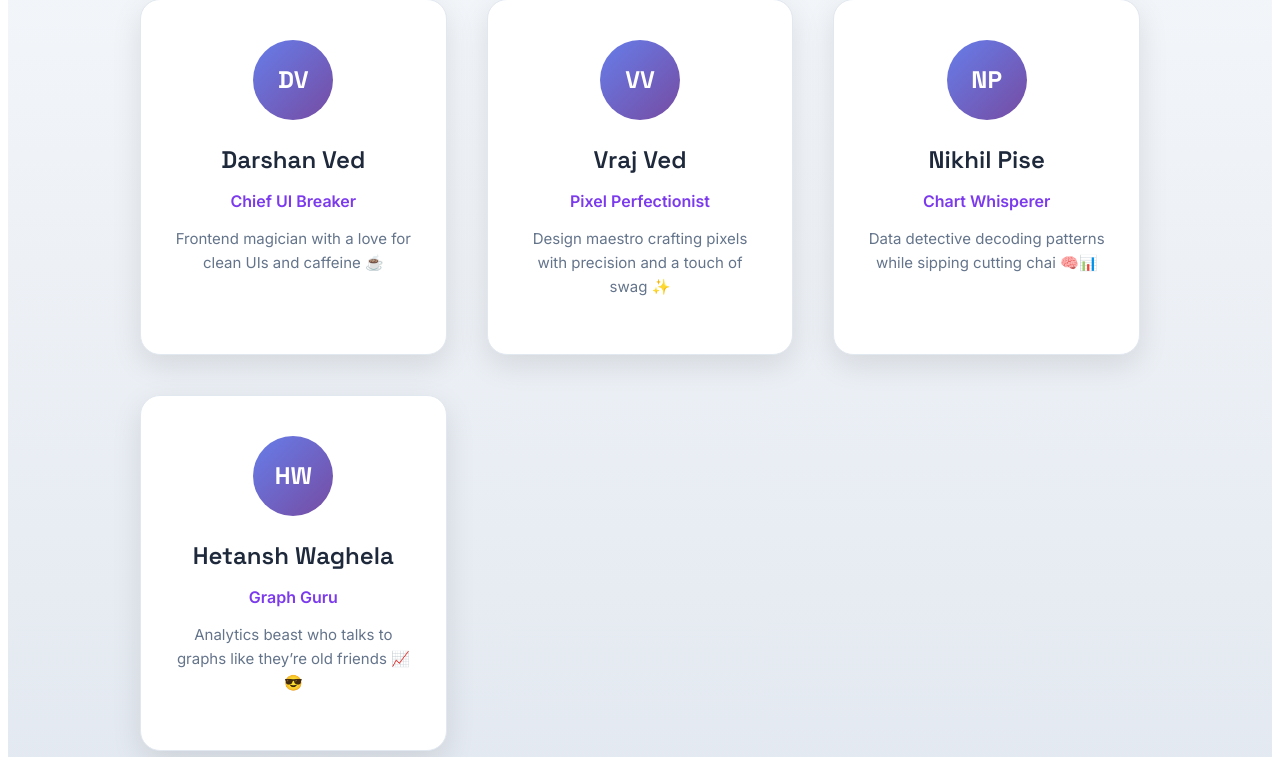
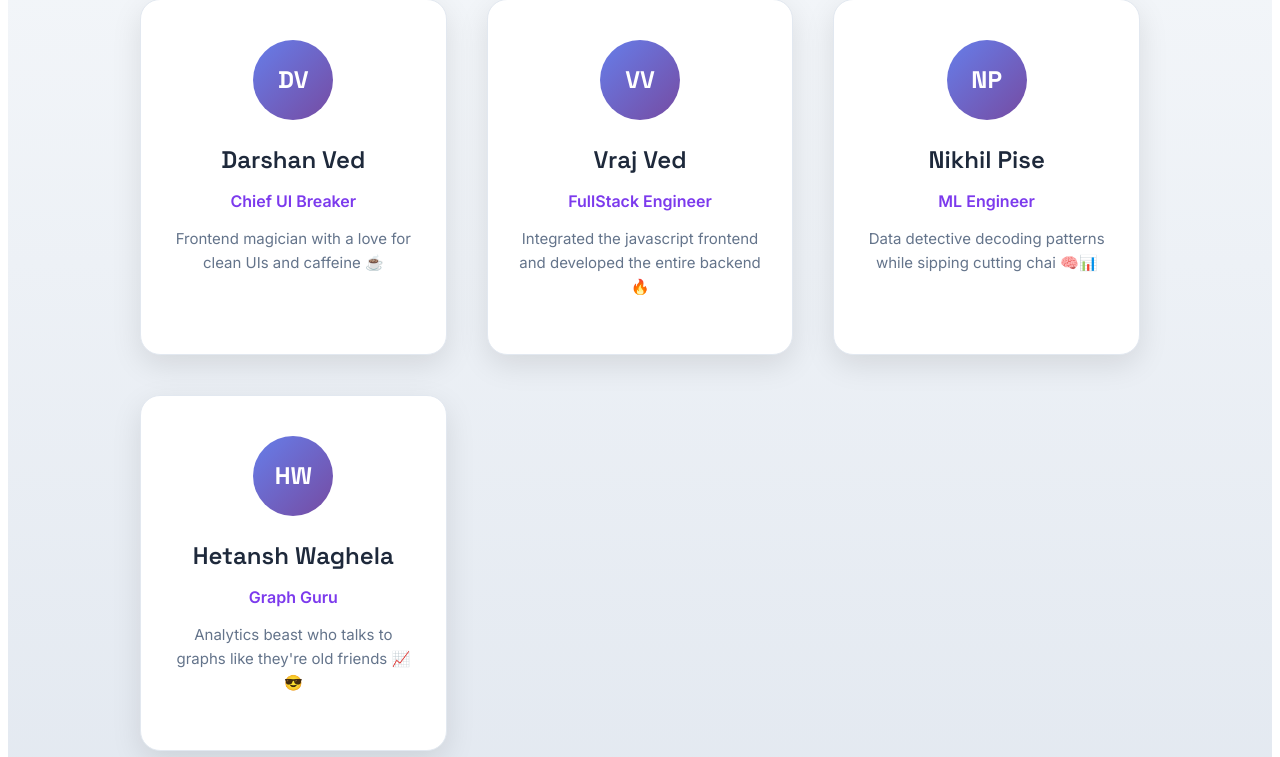
Before and after one commit to N1KH1LT0X1N/SmartSearch-Influencer-Email-Outreach, a Flask app: page / in a window 1280 px wide. Shown: the part 1134-1891 px from the top of the page. Run offline with Flask 3, Linux system fonts and the light colour scheme.

Commit message:
fixed hero page

```diff
--- a/templates/hero.html
+++ b/templates/hero.html
@@ -69,8 +69,8 @@
                         <div class="avatar-placeholder">VV</div>
                     </div>
                     <h3>Vraj Ved</h3>
-                    <p class="role">Pixel Perfectionist</p>
-                    <p class="description">Design maestro crafting pixels with precision and a touch of swag ✨</p>
+                    <p class="role">FullStack Engineer</p>
+                    <p class="description">Integrated the javascript frontend and developed the entire backend 🔥</p>
                 </div>
 
                 <div class="team-member">
@@ -78,7 +78,7 @@
                         <div class="avatar-placeholder">NP</div>
                     </div>
                     <h3>Nikhil Pise</h3>
-                    <p class="role">Chart Whisperer</p>
+                    <p class="role">ML Engineer</p>
                     <p class="description">Data detective decoding patterns while sipping cutting chai 🧠📊</p>
                 </div>
 
@@ -88,13 +88,13 @@
                     </div>
                     <h3>Hetansh Waghela</h3>
                     <p class="role">Graph Guru</p>
-                    <p class="description">Analytics beast who talks to graphs like they’re old friends 📈😎</p>
+                    <p class="description">Analytics beast who talks to graphs like they're old friends 📈😎</p>
                 </div>
             </div>
 
     </section>
 
-    <script src="{{ url_for('static', filename='js/hero.js') }}"></script>
+    <script src="../static/js/hero.js"></script>
 </body>
 
 </html>
--- a/templates/index.html
+++ b/templates/index.html
@@ -177,6 +177,6 @@
         </section>
     </div>
 
-    <script src="script.js"></script>
+    <script src="../static/js/script.js"></script>
 </body>
 </html>
```
